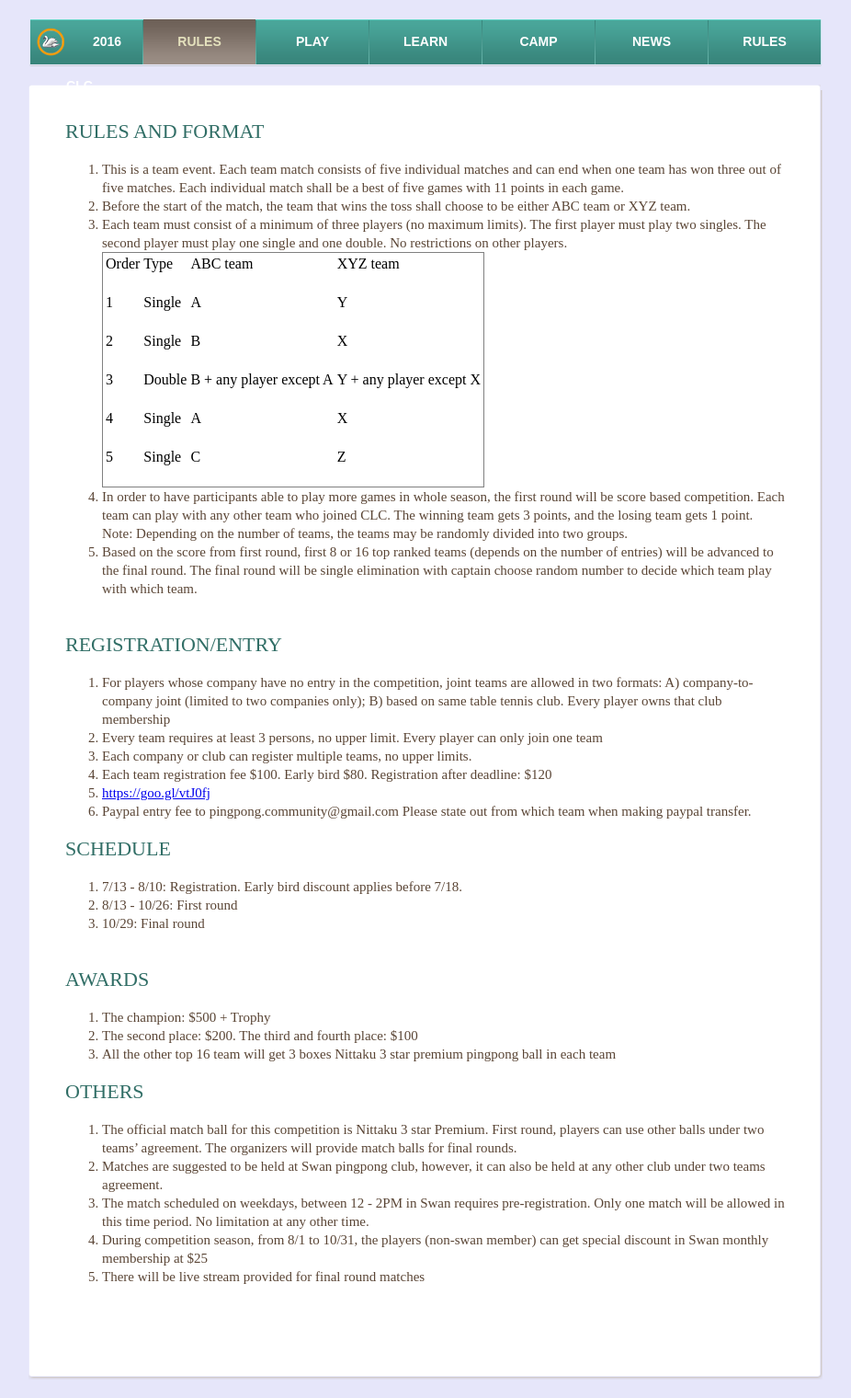
After one commit to ppc-web/ppcweb, a PHP site: page /swan/2016clc/rules.html in a window 1280 px wide. The commit adds this page. Shown: the whole page at 92% size, without its empty margins (177-1103 px from the left). Run offline with PHP 8.4, Linux system fonts and the light colour scheme.

Commit message:
- add clc folder.

```diff
--- /dev/null
+++ b/web/swan/2016clc/rules.html
@@ -0,0 +1,209 @@
+<html>
+<html>
+<head>
+<meta charset="UTF-8">
+<title>2016 CLC</title>
+<link rel="stylesheet" href="../css/style.css" type="text/css">
+<link rel="icon" type="image/png" href="../images/logo.png">
+</head>
+<body>
+	<div id="background">
+		<div id="page">
+			<div id="header">
+				<div id="navigation">
+					<ul>
+						<li><a class="logo" href="index.html"> <span >2016 CLC </span> </a></li>
+						<li class="selected"><a href="rules.html">Rules</a></li>
+						<li><a href="play.html">Play</a></li>
+						<li><a href="learn.html">Learn</a></li>
+						<li><a href="camp.html">Camp</a></li>
+						<li><a href="news.html">News</a></li>
+						<li><a href="rules.html">Rules</a></li>
+					</ul>
+				</div>
+			</div>
+			<div id="contents">
+				<div class="box">
+					<div>
+						<div class="body">
+
+							<h2>
+								<span>Rules and Format</span>
+							</h2>
+							<ol>
+								<li><span>This is a team event. Each team match
+										consists of five individual matches and can end when one team
+										has won three out of five matches. Each individual match shall
+										be a best of five games with 11 points in each game.</span></li>
+								<li><span>Before the start of the match, the team
+										that wins the toss shall choose to be either ABC team or XYZ
+										team. </span></li>
+								<li><span>Each team must consist of a minimum of
+										three players (no maximum limits). The first player must play
+										two singles. The second player must play one single and one
+										double. No restrictions on other players. </span>
+
+									<table style="border-width: 1px; border-style: solid;">
+										<tbody>
+											<tr>
+												<td><span>Order</span>
+													</p></td>
+												<td><span>Type</span>
+													</p></td>
+												<td><span>ABC team</span>
+													</p></td>
+												<td><span>XYZ team</span>
+													</p></td>
+											</tr>
+											<tr>
+												<td><span>1</span>
+													</p></td>
+												<td><span>Single</span>
+													</p></td>
+												<td><span>A</span>
+													</p></td>
+												<td><span>Y</span>
+													</p></td>
+											</tr>
+											<tr>
+												<td><span>2</span>
+													</p></td>
+												<td><span>Single</span>
+													</p></td>
+												<td><span>B</span>
+													</p></td>
+												<td><span>X</span>
+													</p></td>
+											</tr>
+											<tr>
+												<td><span>3</span>
+													</p></td>
+												<td><span>Double</span>
+													</p></td>
+												<td><span>B + any player except A</span>
+													</p></td>
+												<td><span>Y + any player except X</span>
+													</p></td>
+											</tr>
+											<tr>
+												<td><span>4</span>
+													</p></td>
+												<td><span>Single</span>
+													</p></td>
+												<td><span>A</span>
+													</p></td>
+												<td><span>X</span>
+													</p></td>
+											</tr>
+											<tr>
+												<td><span>5</span>
+													</p></td>
+												<td><span>Single</span>
+													</p></td>
+												<td><span>C</span>
+													</p></td>
+												<td><span>Z</span>
+													</p></td>
+											</tr>
+										</tbody>
+									</table></li>
+								<li><span>In order to have participants able to play
+										more games in whole season, the first round will be score
+										based competition.</span><span>&nbsp;</span><span>Each team
+										can play with any other team who joined CLC. The winning team
+										gets 3 points, and the losing team gets 1 point. Note: </span><span>Depending
+										on the number of teams, the teams may be randomly divided into
+										two groups</span><span>. </span></li>
+								<li><span>Based on the score from first round, first
+										8 or 16 top ranked teams (depends on the number of entries)
+										will be advanced to the final round. The final round will be
+										single elimination with captain choose random number to decide
+										which team play with which team.</span></li>
+							</ol>
+							<p>
+								<span></span>
+							</p>
+							<h2>
+								Registration/Entry
+							</h2>
+							<ol>
+								<li><span>For players whose company have no entry in
+										the competition, j</span><span>oint teams are allowed in two
+										formats: A) </span><span>company-to-company joint (limited to
+										two companies only</span><span>); B) based on same table
+										tennis club. Every player owns that club membership</span></li>
+								<li><span>Every team requires at least 3 persons, no
+										upper limit. Every player can only join one team</span></li>
+								<li><span>Each company or club can register multiple
+										teams, no upper limits.</span></li>
+								<li><span>Each team registration fee $100. Early
+										bird $80. Registration after deadline: $120</span></li>
+								<li><a
+									href="https://www.google.com/url?q=https://goo.gl/vtJ0fj&amp;sa=D&amp;ust=1468201713191000&amp;usg=AFQjCNFZz1oloMPnLg7DnuNMJpGlC8Hmog">https://goo.gl/vtJ0fj</a></span><span>&nbsp;</span></li>
+								<li><span>Paypal entry fee to </span><span
+									href="mailto:pingpong.community@gmail.com">pingpong.community@gmail.com</a></span><span>&nbsp;Please
+										state out from which team when making paypal transfer.</span></li>
+							</ol>
+							<h2>
+								Schedule
+							</h2>
+							<ol>
+								<li><span>7/13 - 8/10:
+										Registration.
+										Early bird discount applies before 7/18.</span></li>
+								<li><span>8/13 -
+										10/26: First
+										round</span></li>
+								<li><span>10/29: Final
+										round</span></li>
+							</ol>
+							<p>
+								<span></span>
+							</p>
+							<h2>
+								Awards
+							</h2>
+							<ol>
+								<li><span>The champion: $500 + Trophy</span></li>
+								<li><span>The second place: $200. The third and
+										fourth place: $100</span></li>
+								<li><span>All the other top 16 team will get 3 boxes
+										Nittaku 3 star premium pingpong ball in each team</span></li>
+							</ol>
+							<h2>
+								Others
+							</h2>
+							<ol>
+								<li><span>The official match ball for this
+										competition is Nittaku 3 star Premium. First round, players
+										can use other balls under two teams&rsquo; agreement. The
+										organizers will provide match balls for final rounds. </span></li>
+								<li><span>Matches are suggested to be held at Swan
+										pingpong club, however, it can also be held at any other club
+										under two teams agreement.</span></li>
+								<li><span>The match scheduled on weekdays, between
+										12 - 2PM in Swan requires pre-registration. Only one match
+										will be allowed in this time period. No limitation at any
+										other time. </span></li>
+								<li><span>During competition season, from 8/1 to
+										10/31, the players (non-swan member) can get special discount
+										in Swan monthly membership at $25</span></li>
+								<li><span>There will be live stream provided for
+										final round matches</span></li>
+							</ol>
+							<p>
+								<span></span>
+							</p>
+							<p>
+								<span></span>
+							</p>
+							<p>
+								<span>&nbsp;</span>
+							</p>
+						</div>
+					</div>
+				</div>
+			</div>
+		</div>
+	</div>
+</body>
--- a/web/swan/css/style.css
+++ b/web/swan/css/style.css
@@ -619,3 +619,15 @@ table.coach td {
 table.coach td.short-column {
 	text-align: center;
 }
+
+#navigation li a.logo {
+	background-image: url('../images/logo-small.png');
+    background-repeat: no-repeat;
+    background-position-y: center;
+    background-position-x: 5px;
+}
+
+#navigation li a.logo span {
+	padding-left: 45px;
+	margin-right: 15px;
+}
```
